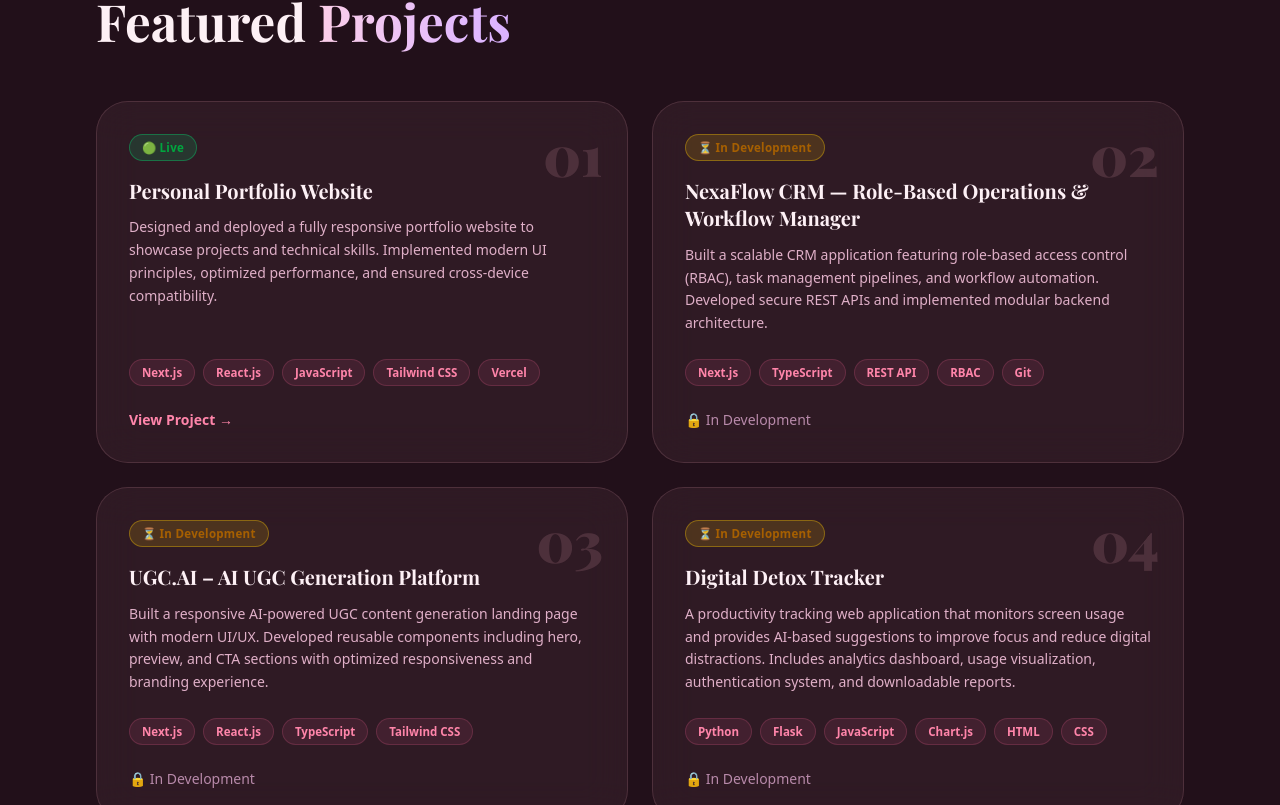
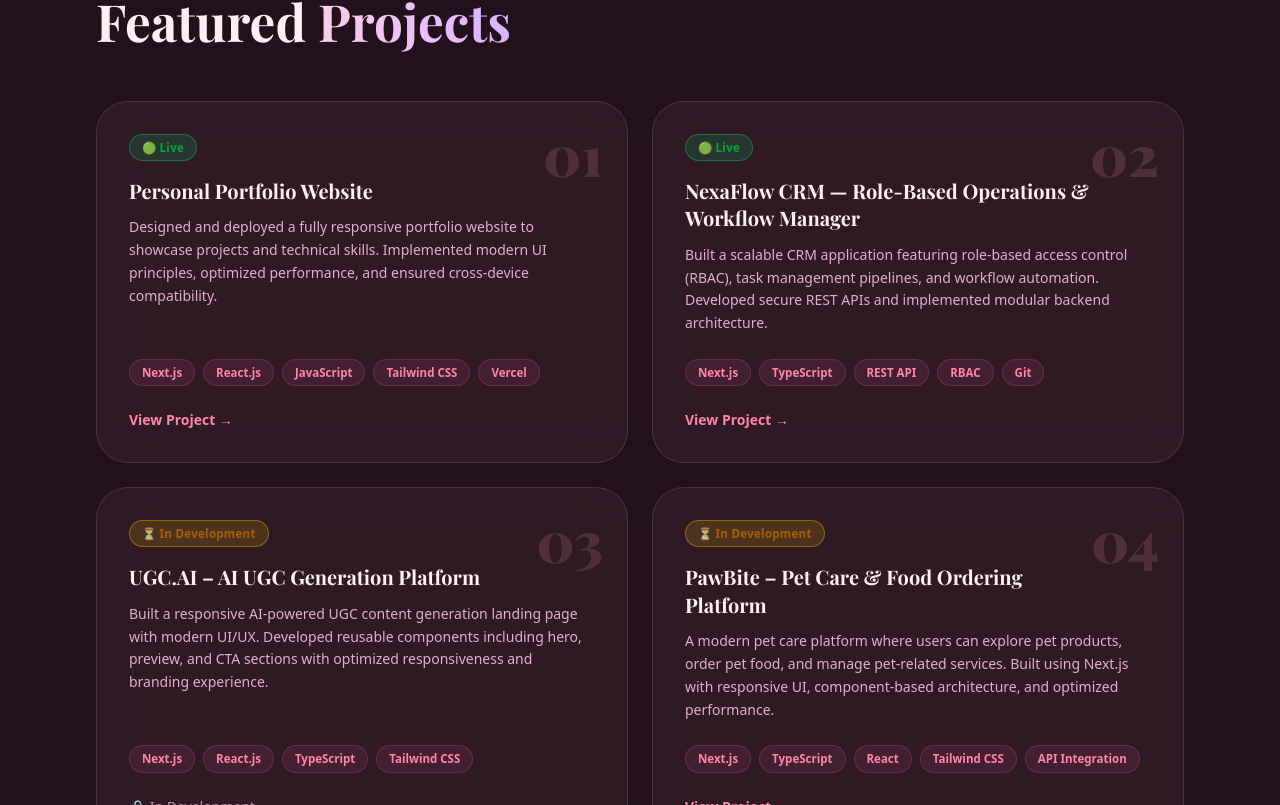
Before and after one commit to Nayan-Bera/pookie-portfolio, a Next.js app: page / in a window 1280 px wide. Shown: the part 1775-2580 px from the top of the page. Built offline with nearby package versions, Linux system fonts and the light colour scheme.

Commit message:
pawbit added

```diff
--- a/src/constant/data.tsx
+++ b/src/constant/data.tsx
@@ -157,8 +157,8 @@ export const PROJECTS = [
       "RBAC",
       "Git",
     ],
-    link: "",
-    status: "Project Completed",
+    link: "https://naystack.vercel.app/",
+    status: "Live",
   },
 
   {
@@ -172,6 +172,20 @@ export const PROJECTS = [
       "Tailwind CSS",
     ],
     link: "",
+    status: "🔒In Development",
+  },
+     {
+    title: "PawBite – Pet Care & Food Ordering Platform",
+    description:
+      "A modern pet care platform where users can explore pet products, order pet food, and manage pet-related services. Built using Next.js with responsive UI, component-based architecture, and optimized performance.",
+    technologies: [
+      "Next.js",
+      "TypeScript",
+      "React",
+      "Tailwind CSS",
+      "API Integration",
+    ],
+    link: "https://paw-next.vercel.app/",
     status: "In Development",
   },
 
@@ -202,7 +216,7 @@ export const PROJECTS = [
       "Streamlit",
     ],
     link: "",
-    status: "In Development",
+    status: "🔒In Development",
   },
 ];
 
```
